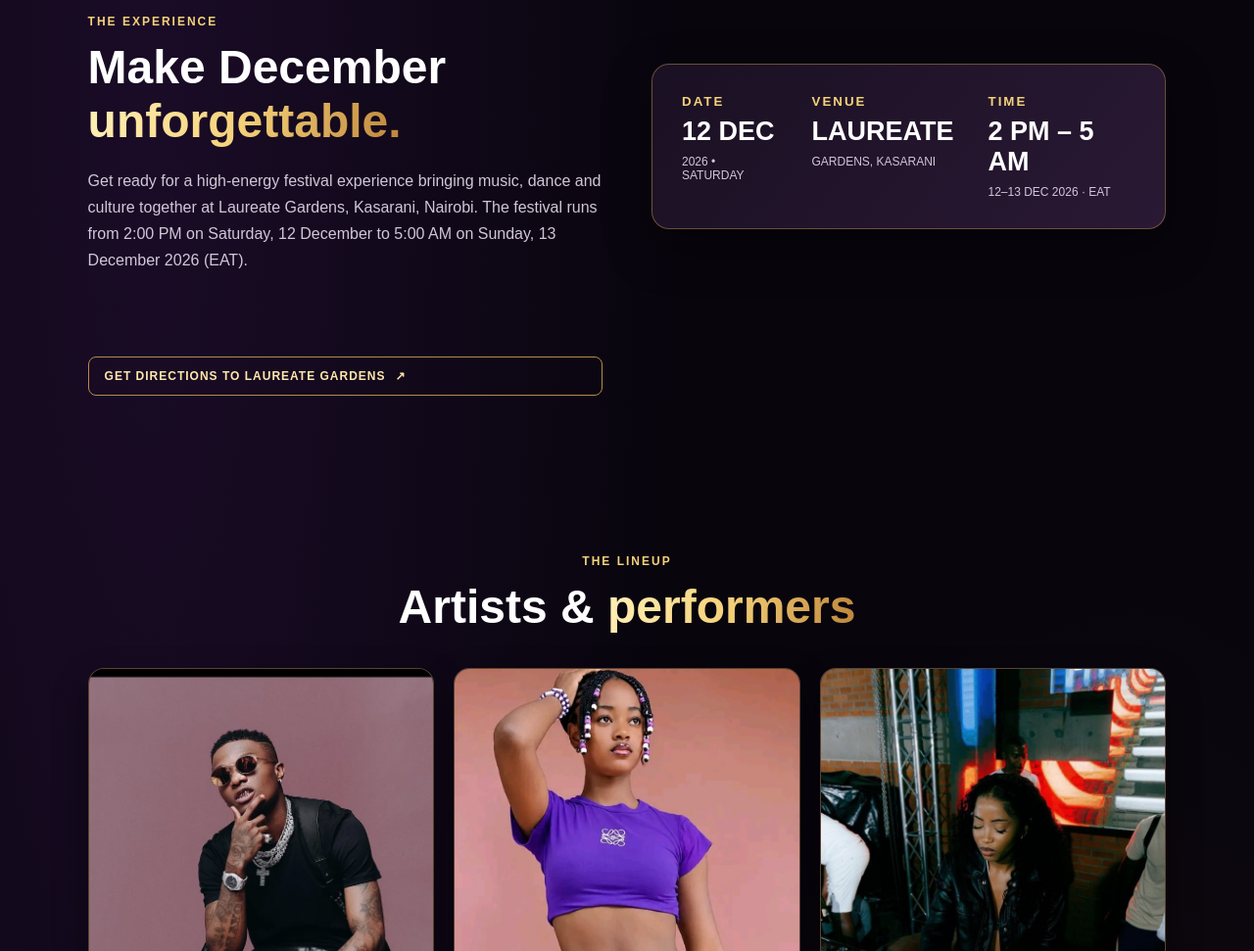
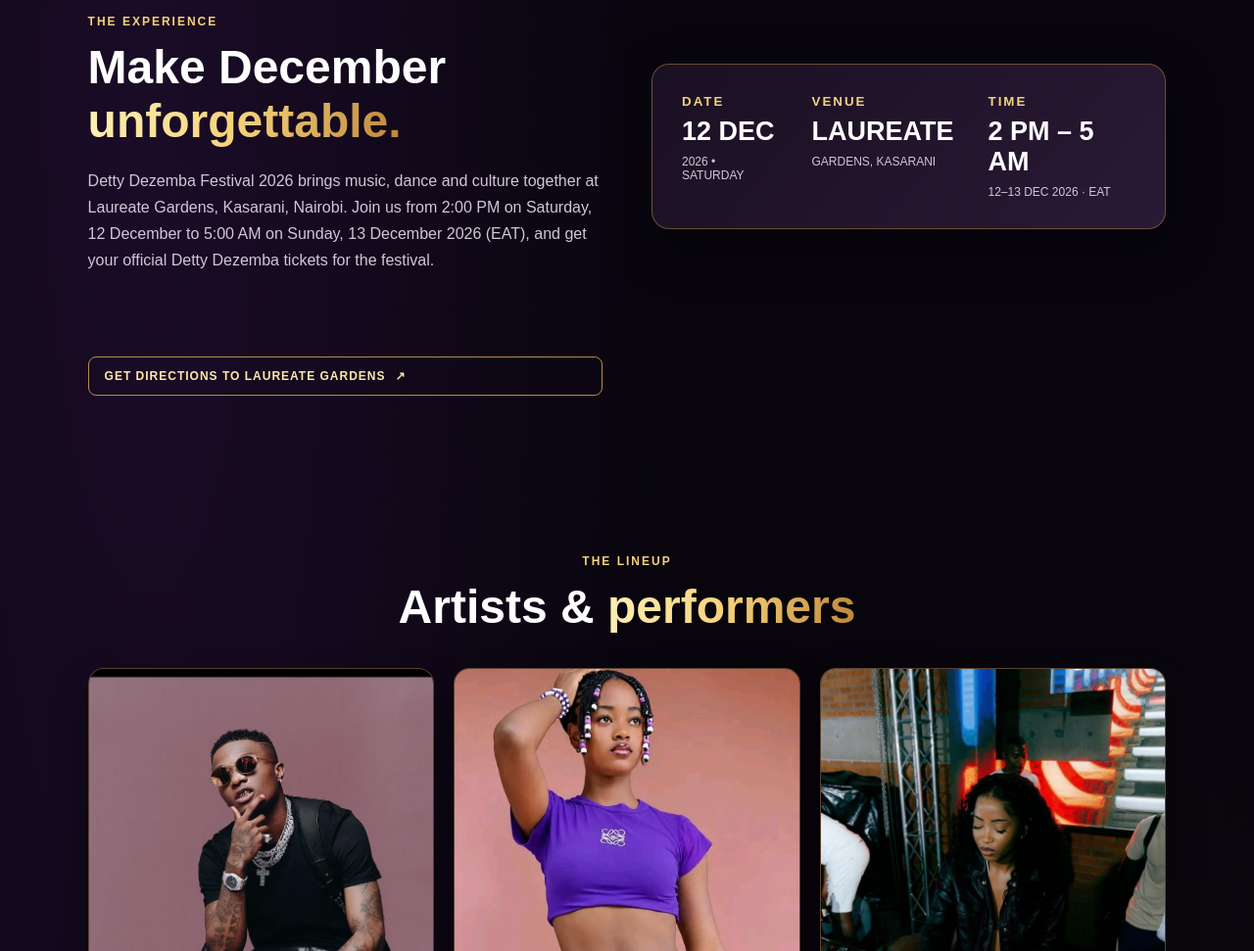
Before and after one commit to robinsonb254/detty-dezemba-website-setup., a plain HTML site: page index.html in a window 1280 px wide. Shown: the part 1092-2063 px from the top of the page at 98% size. Drawn offline with Linux system fonts and the light colour scheme.

Commit message:
Strengthen homepage copy for festival and ticket search terms

```diff
--- a/index.html
+++ b/index.html
@@ -184,7 +184,7 @@
       <div>
         <p class="eyebrow">THE EXPERIENCE</p>
         <h2>Make December <em>unforgettable.</em></h2>
-        <p>Get ready for a high-energy festival experience bringing music, dance and culture together at Laureate Gardens, Kasarani, Nairobi. The festival runs from 2:00 PM on Saturday, 12 December to 5:00 AM on Sunday, 13 December 2026 (EAT).</p>
+        <p>Detty Dezemba Festival 2026 brings music, dance and culture together at Laureate Gardens, Kasarani, Nairobi. Join us from 2:00 PM on Saturday, 12 December to 5:00 AM on Sunday, 13 December 2026 (EAT), and get your official Detty Dezemba tickets for the festival.</p>
       </div>
       <div class="event-card">
         <div><small>DATE</small><strong>12 DEC</strong><span>2026 • SATURDAY</span></div>
```
